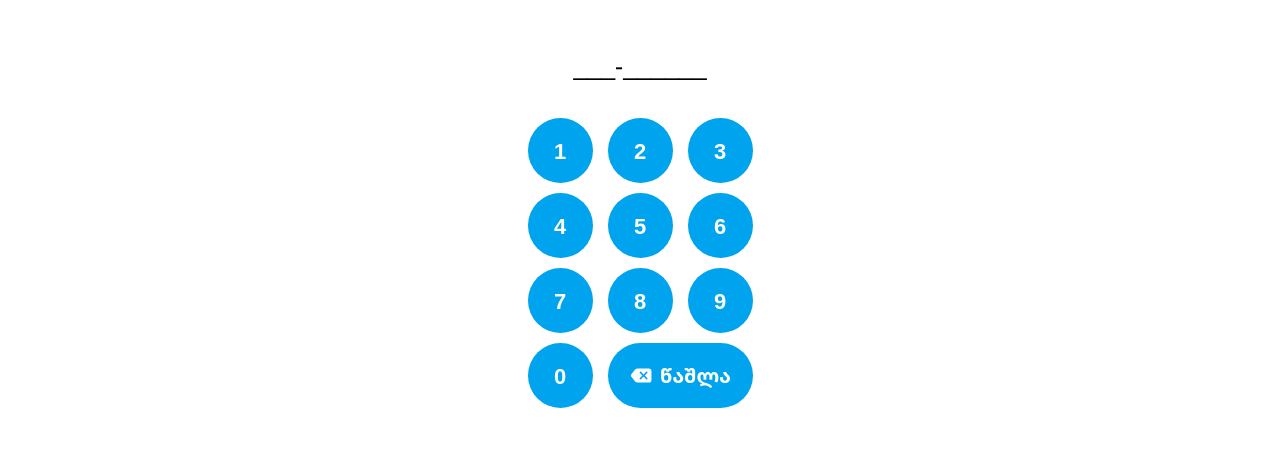
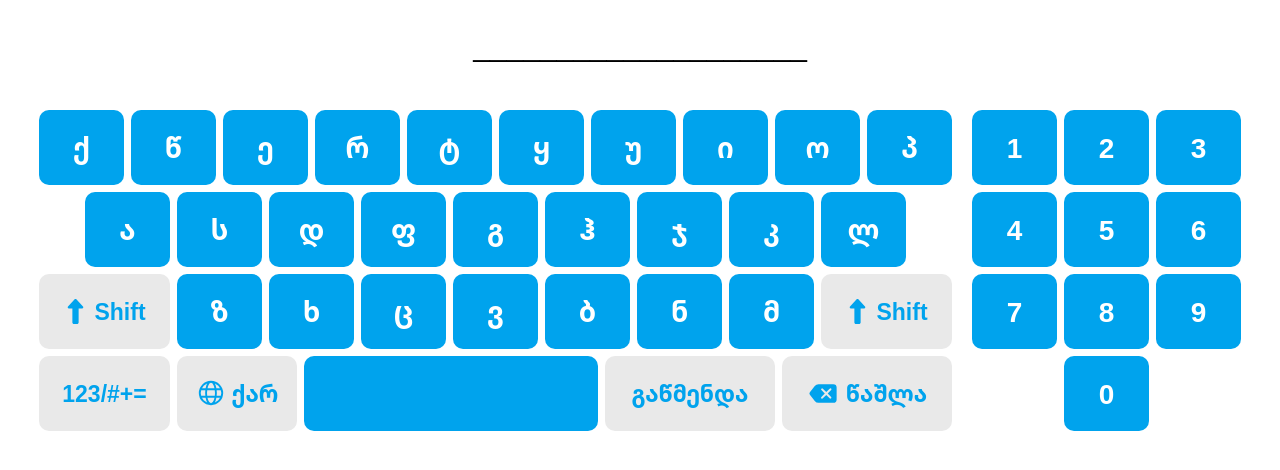
Before and after one commit to gigaamiridze/keyboard, a React (Vite) app: page / in a window 1280 px wide. Shown: the part 170-640 px from the top of the page. Built offline with nearby package versions, Linux system fonts and the light colour scheme.

Commit message:
Added disabled state for action button

```diff
--- a/src/App.tsx
+++ b/src/App.tsx
@@ -1,6 +1,6 @@
 import isPropValid from '@emotion/is-prop-valid';
 import { StyleSheetManager } from 'styled-components';
-import { GlobalStyles, keyboardStyles } from './styles';
+import { GlobalStyles, numericKeyboardStyles, qwertyKeyboardStyles } from './styles';
 import { KeyboardWithInput } from './templates';
 
 function App() {
@@ -8,9 +8,10 @@ function App() {
     <StyleSheetManager shouldForwardProp={prop => isPropValid(prop)}>
       <GlobalStyles />
       <KeyboardWithInput
-        mode='numeric'
-        styles={keyboardStyles}
-        inputType='mobile-underscore'
+        mode='qwerty-numpad'
+        styles={qwertyKeyboardStyles}
+        inputType='underscore'
+        inputMaxLength={20}
       />
     </StyleSheetManager>
   )
--- a/src/components/ActionButton.tsx
+++ b/src/components/ActionButton.tsx
@@ -1,4 +1,5 @@
 import { IActionButtonProps } from '../models';
+import { ActionButtonType } from '../types';
 import { Button } from '../styles';
 
 function ActionButton(props: IActionButtonProps) {
@@ -12,6 +13,7 @@ function ActionButton(props: IActionButtonProps) {
       isInputFilled={isInputFilled}
       styles={styles}
       isActive={isActive}
+      disabled={type === ActionButtonType.SPACE && isInputFilled}
       onClick={onPress}
     >
       {leftIcon && leftIcon}
--- a/src/styles/keyboard.tsx
+++ b/src/styles/keyboard.tsx
@@ -2,68 +2,111 @@ import { IKeyboardStyles } from '../models';
 import { Colors } from '../constants';
 import { Icon } from '../components';
 
-export const keyboardStyles: IKeyboardStyles = {
+export const numericKeyboardStyles: IKeyboardStyles = {
   input: {
     height: 45,
-    fontSize: 25,
+    fontSize: 30,
     color: Colors.BLACK,
     borderColor: Colors.LIGHT_BLUE,
     borderWidth: 2,
     borderRadius: 10,
-    gapBetweenInputAndKeyboard: 40,
+    gapBetweenInputAndKeyboard: 50,
   },
   keyButton: {
-    height: 65,
-    rowGap: 10,
-    columnGap: 15,
-    fontSize: 22,
+    height: 95,
+    rowGap: 15,
+    columnGap: 20,
+    fontSize: 30,
     fontFamily: '"Noto Sans Georgian", sans-serif',
     fontWeight: 600,
     disabledColor: Colors.GRAY,
     pressedBgColor: Colors.GRAY,
     pressedTitleColor: Colors.LIGHT_BLUE,
     regular: {
-      width: 65,
+      width: 95,
       backgroundColor: Colors.LIGHT_BLUE,
       color: Colors.WHITE,
       borderRadius: 'circle',
     },
     action: {
-      borderRadius: 33,
-    },
-    shift: {
-      width: 85,
-      backgroundColor: Colors.GRAY,
-      color: Colors.LIGHT_BLUE,
-      leftIcon: <Icon type='up-arrow' size={18} color={Colors.LIGHT_BLUE} />,
-    },
-    symbol: {
-      width: 85,
-      backgroundColor: Colors.GRAY,
-      color: Colors.LIGHT_BLUE,
-    },
-    language: {
-      width: 80,
-      backgroundColor: Colors.GRAY,
-      color: Colors.LIGHT_BLUE,
-      leftIcon: <Icon type='globe' size={18} color={Colors.LIGHT_BLUE} />,
-    },
-    space: {
-      width: 210,
-      backgroundColor: Colors.LIGHT_BLUE,
-      color: Colors.WHITE,
-    },
-    clean: {
-      width: 100,
-      backgroundColor: Colors.GRAY,
-      color: Colors.LIGHT_BLUE,
+      borderRadius: 50,
     },
     delete: {
       width: 100,
       backgroundColor: Colors.LIGHT_BLUE,
       color: Colors.WHITE,
-      fontSize: 20,
-      leftIcon: <Icon type='backspace' size={25} color={Colors.WHITE} />,
+      fontSize: 25,
+      leftIcon: <Icon type='backspace' size={40} color={Colors.WHITE} />,
     },
   }
 }
+
+export const qwertyKeyboardStyles: IKeyboardStyles = {
+  input: {
+    height: 45,
+    fontSize: 30,
+    color: Colors.BLACK,
+    borderColor: Colors.LIGHT_BLUE,
+    borderWidth: 2,
+    borderRadius: 10,
+    gapBetweenInputAndKeyboard: 50,
+  },
+  keyButton: {
+    height: 75,
+    rowGap: 7,
+    columnGap: 7,
+    fontSize: 28,
+    fontFamily: '"Noto Sans Georgian", sans-serif',
+    fontWeight: 600,
+    disabledColor: Colors.GRAY,
+    pressedBgColor: Colors.GRAY,
+    pressedTitleColor: Colors.LIGHT_BLUE,
+    regular: {
+      width: 85,
+      backgroundColor: Colors.LIGHT_BLUE,
+      color: Colors.WHITE,
+      borderRadius: 10,
+    },
+    action: {
+      borderRadius: 10,
+    },
+    shift: {
+      width: 131,
+      backgroundColor: Colors.GRAY,
+      color: Colors.LIGHT_BLUE,
+      fontSize: 23,
+      leftIcon: <Icon type='up-arrow' size={25} color={Colors.LIGHT_BLUE} />,
+    },
+    symbol: {
+      width: 131,
+      backgroundColor: Colors.GRAY,
+      color: Colors.LIGHT_BLUE,
+      fontSize: 23,
+    },
+    language: {
+      width: 120,
+      backgroundColor: Colors.GRAY,
+      color: Colors.LIGHT_BLUE,
+      fontSize: 23,
+      leftIcon: <Icon type='globe' size={30} color={Colors.LIGHT_BLUE} />,
+    },
+    space: {
+      width: 294,
+      backgroundColor: Colors.LIGHT_BLUE,
+      color: Colors.WHITE,
+    },
+    clean: {
+      width: 170,
+      backgroundColor: Colors.GRAY,
+      color: Colors.LIGHT_BLUE,
+      fontSize: 23,
+    },
+    delete: {
+      width: 170,
+      backgroundColor: Colors.GRAY,
+      color: Colors.LIGHT_BLUE,
+      fontSize: 23,
+      leftIcon: <Icon type='backspace' size={33} color={Colors.LIGHT_BLUE} />,
+    },
+  }
+}
```
